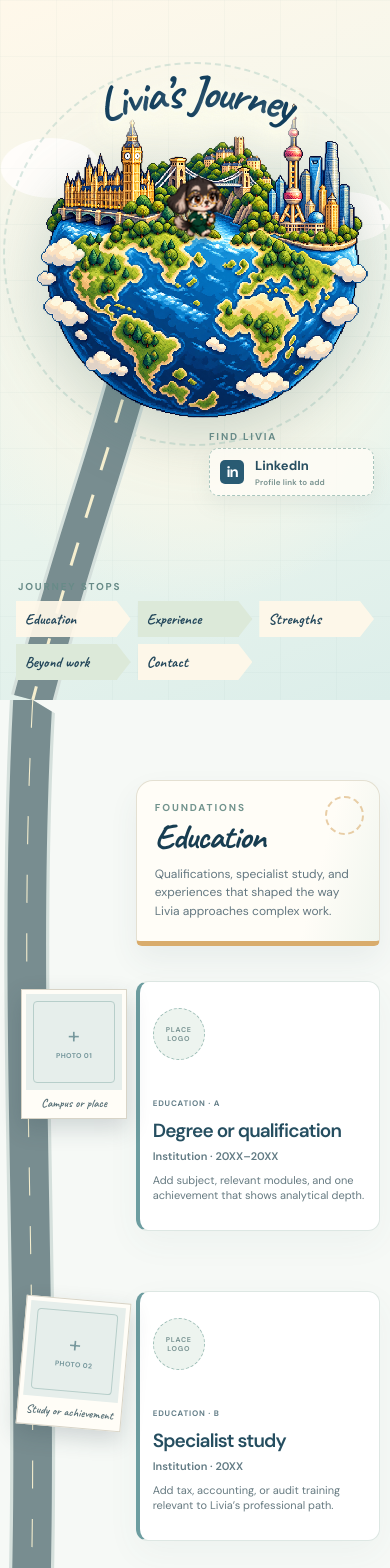
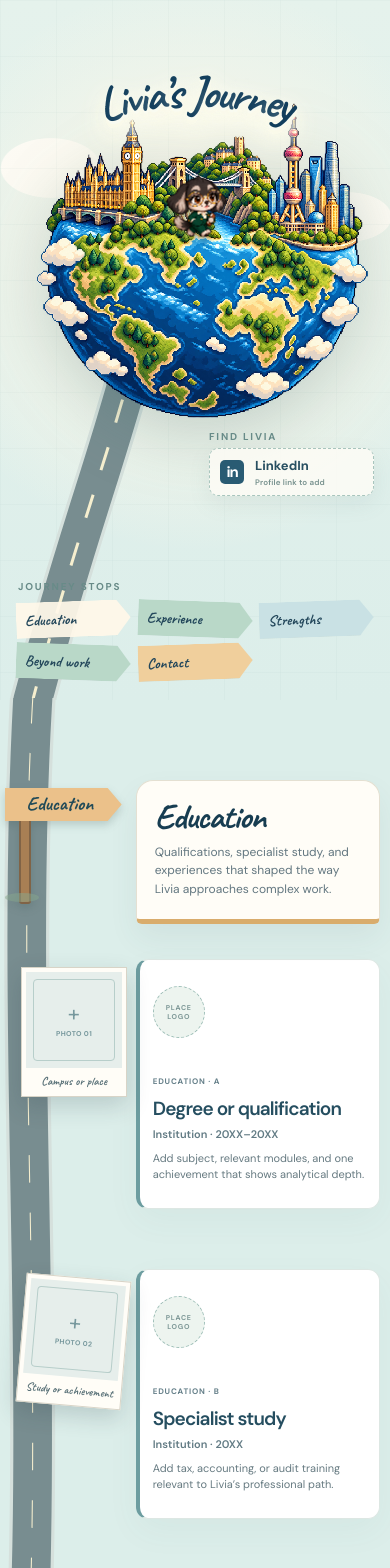
Before and after one commit to Archbaer/jiyan-lu, a Svelte app: page / in a window 390 px wide. Shown: the top 1568 px of the page. Built offline with nearby package versions, Linux system fonts and the light colour scheme.

Commit message:
fix(portfolio): refine journey headings and road signs

```diff
--- a/src/App.svelte
+++ b/src/App.svelte
@@ -67,7 +67,7 @@
     const endX = roadRect.left - heroRect.left + roadRect.width * 170 / 360;
     const endY = heroRect.height;
     connectorViewBox = `0 0 ${heroRect.width} ${heroRect.height}`;
-    connectorPath = `M ${startX} ${startY} C ${startX - 30} ${startY + 115}, ${endX + 45} ${endY - 170}, ${endX} ${endY}`;
+    connectorPath = `M ${startX} ${startY} C ${startX - 30} ${startY + 115}, ${endX + 45} ${endY - 170}, ${endX} ${endY} L ${endX - 16} ${endY + 90}`;
     connectorOuter = roadRect.width * 126 / 360;
     connectorInner = roadRect.width * 108 / 360;
   }
@@ -155,15 +155,16 @@
 
   <div class="journey-stages">
     <svg class="journey-road" viewBox="0 0 360 5000" preserveAspectRatio="none" aria-hidden="true">
-      <path d="M170 0 C115 300 220 620 135 950 S225 1530 155 1900 S120 2450 205 2870 S115 3500 165 3930 S215 4650 170 5000" fill="none" stroke="#d5e0dc" stroke-width="126" />
-      <path d="M170 0 C115 300 220 620 135 950 S225 1530 155 1900 S120 2450 205 2870 S115 3500 165 3930 S215 4650 170 5000" fill="none" stroke="#788d90" stroke-width="108" />
-      <path d="M170 0 C115 300 220 620 135 950 S225 1530 155 1900 S120 2450 205 2870 S115 3500 165 3930 S215 4650 170 5000" fill="none" stroke="#f6efcf" stroke-width="3" stroke-dasharray="24 26" />
+      <path d="M188 -100 L170 0 C115 300 220 620 135 950 S225 1530 155 1900 S120 2450 205 2870 S115 3500 165 3930 S215 4650 170 5000" fill="none" stroke="#d5e0dc" stroke-width="126" />
+      <path d="M188 -100 L170 0 C115 300 220 620 135 950 S225 1530 155 1900 S120 2450 205 2870 S115 3500 165 3930 S215 4650 170 5000" fill="none" stroke="#788d90" stroke-width="108" />
+      <path d="M188 -100 L170 0 C115 300 220 620 135 950 S225 1530 155 1900 S120 2450 205 2870 S115 3500 165 3930 S215 4650 170 5000" fill="none" stroke="#f6efcf" stroke-width="3" stroke-dasharray="24 26" />
     </svg>
     <div class="road-walker" class:walking class:at-contact={active === 'contact'} style={'left:' + walkerX + 'px;top:' + walkerY + 'px'} aria-hidden="true"><div class="dog-sprite"></div></div>
 
   <section class="story-section education" id="education" aria-labelledby="education-title">
+    <div class="roadside-sign" aria-hidden="true"><span>Education</span></div>
     <div class="stage-content">
-      <header class="section-heading reveal"><span class="eyebrow">FOUNDATIONS</span><h2 id="education-title">Education</h2><p>Qualifications, specialist study, and experiences that shaped the way Livia approaches complex work.</p></header>
+      <header class="section-heading reveal"><h2 id="education-title">Education</h2><p>Qualifications, specialist study, and experiences that shaped the way Livia approaches complex work.</p></header>
     </div>
     <div class="journey-list">
       {#each studies as study, index}
@@ -176,8 +177,9 @@
   </section>
 
   <section class="story-section work" id="work" aria-labelledby="work-title">
+    <div class="roadside-sign" aria-hidden="true"><span>Experience</span></div>
     <div class="stage-content">
-      <header class="section-heading reveal"><span class="eyebrow">PROFESSIONAL EXPERIENCE</span><h2 id="work-title">Work experience</h2><p>A concise record of responsibilities, results, and the judgement developed along the way.</p></header>
+      <header class="section-heading reveal"><h2 id="work-title">Work experience</h2><p>A concise record of responsibilities, results, and the judgement developed along the way.</p></header>
     </div>
     <div class="journey-list">
       {#each roles as role, index}
@@ -191,8 +193,9 @@
   </section>
 
   <section class="story-section skills" id="skills" aria-labelledby="skills-title">
+    <div class="roadside-sign" aria-hidden="true"><span>Strengths</span></div>
     <div class="stage-content">
-      <header class="section-heading reveal"><span class="eyebrow">WORKING STYLE</span><h2 id="skills-title">Skills & strengths</h2><p>Professional strengths are most useful when backed by real examples. These are suggested categories to tailor.</p></header>
+      <header class="section-heading reveal"><h2 id="skills-title">Skills & strengths</h2><p>Professional strengths are most useful when backed by real examples. These are suggested categories to tailor.</p></header>
       <div class="strength-grid">
         {#each strengths as strength}
           <article class="strength-card paper-card reveal"><span>{strength.number}</span><h3>{strength.title}</h3><p>{strength.detail}</p></article>
@@ -202,8 +205,9 @@
   </section>
 
   <section class="story-section interests" id="interests" aria-labelledby="interests-title">
+    <div class="roadside-sign" aria-hidden="true"><span>Beyond work</span></div>
     <div class="stage-content">
-      <header class="section-heading reveal"><span class="eyebrow">BEYOND THE DESK</span><h2 id="interests-title">Beyond work</h2><p>A considered glimpse of the person behind the professional profile.</p></header>
+      <header class="section-heading reveal"><h2 id="interests-title">Beyond work</h2><p>A considered glimpse of the person behind the professional profile.</p></header>
       <div class="interests-grid">
         <figure class="photo-slot interest-photo reveal"><div class="photo-window">{#if photos.interests[0]}<img src={photos.interests[0]} alt="Livia outside work" />{:else}<span class="photo-plus" aria-hidden="true">+</span><span>LIVIA PHOTO</span>{/if}</div><figcaption>Replace with a favourite personal photo.</figcaption></figure>
         <div class="interests-copy paper-card reveal"><span class="card-kicker">PERSONAL INTERESTS · SAMPLE CONTENT</span><h3>Curiosity beyond the numbers.</h3><p>Add a few meaningful interests: a place, a hobby, a cause, or a project that says something about Livia.</p><div class="interest-tags"><span>Interest one</span><span>Interest two</span><span>Interest three</span></div></div>
@@ -212,9 +216,10 @@
   </section>
 
   <section class="story-section contact" id="contact" aria-labelledby="contact-title">
+    <div class="roadside-sign" aria-hidden="true"><span>Contact</span></div>
     <div class="mailbox-scene" aria-hidden="true"><div class="mailbox"><span>MAIL</span><i></i></div><div class="mailbox-post"></div><img class="mailbox-dog" src="/assets/contact-dog-posting.png" alt="" /></div>
     <div class="stage-content contact-grid">
-      <div class="contact-intro reveal"><span class="eyebrow">NEXT CONVERSATION</span><h2 id="contact-title">Let’s connect.</h2><p>For opportunities, professional conversations, or a thoughtful introduction.</p><div class="contact-rule"></div><span class="contact-small">A good working relationship starts with a clear conversation.</span></div>
+      <div class="contact-intro reveal"><h2 id="contact-title">Let’s connect.</h2><p>For opportunities, professional conversations, or a thoughtful introduction.</p><div class="contact-rule"></div><span class="contact-small">A good working relationship starts with a clear conversation.</span></div>
       <form class="contact-form paper-card reveal" on:submit={previewContact}><div class="letter-heading"><div><span>TO LIVIA · PERSONAL POST</span><strong>Leave a note</strong></div><span aria-hidden="true">✉</span></div><label><span>Name</span><input type="text" name="name" placeholder="Your name" required autocomplete="name" /></label><label><span>Email</span><input type="email" name="email" placeholder="Your email" required autocomplete="email" /></label><label><span>Message</span><textarea name="message" placeholder="How can I help?" rows="4" required></textarea></label><button type="submit">Post message <span aria-hidden="true">↗</span></button>{#if formNotice}<p class="form-notice" role="status">{formNotice}</p>{/if}<p class="form-helper">Preview form. Connect a real inbox before public launch.</p></form>
     </div>
   </section>
--- a/src/style.css
+++ b/src/style.css
@@ -28,7 +28,7 @@ main{position:relative;overflow:hidden}
 .journey-walker.walking .dog-sprite{animation-play-state:running}
 @keyframes dog-walk{0%,100%{background-position:0 0}25%{background-position:33.333% 0}50%{background-position:66.666% 0}75%{background-position:100% 0}}
 
-.eyebrow,.card-kicker{color:#66808a;font-size:10px;font-weight:700;letter-spacing:.19em;text-transform:uppercase}
+.card-kicker{color:#66808a;font-size:10px;font-weight:700;letter-spacing:.19em;text-transform:uppercase}
 .status-dot{display:inline-block;width:7px;height:7px;margin-right:8px;border-radius:50%;background:#77a8a6;vertical-align:1px;box-shadow:0 0 0 4px #e1efed}
 .hero{position:relative;z-index:1;min-height:100svh;padding:112px clamp(24px,5vw,76px) 70px;background:linear-gradient(180deg,#fffcf6 0%,#f2f8f5 100%);scroll-margin-top:76px}
 .hero-inner{position:relative;z-index:4;max-width:1400px;margin:auto}
@@ -146,8 +146,8 @@ footer a:hover{text-decoration:underline}
 @keyframes hero-bob{to{transform:translate(-50%,-72%) translateY(-5px)}}
 .hero-orbit-dog .dog-sprite{animation-duration:.65s}
 
-.journey-stages{--rail:400px;position:relative;background:#f6f9f6}
-.journey-road{position:absolute;z-index:1;top:0;bottom:0;left:0;width:var(--rail);height:100%;pointer-events:none}
+.journey-stages{--rail:400px;position:relative;background:#dceeea}
+.journey-road{position:absolute;z-index:1;top:-2px;bottom:0;left:0;width:var(--rail);height:calc(100% + 2px);pointer-events:none}
 .road-walker{position:absolute;z-index:6;width:65px;aspect-ratio:2172/2896;transform:translate(-50%,-67%);pointer-events:none}
 .road-walker .dog-sprite{animation-play-state:paused;filter:drop-shadow(0 5px 2px #173d5155)}
 .road-walker.walking .dog-sprite{animation-play-state:running}
@@ -184,7 +184,7 @@ footer a:hover{text-decoration:underline}
 .interests-copy h3{font-family:'Caveat',cursive;font-size:clamp(38px,4vw,58px);font-weight:700}
 
 .journey-stages .contact{min-height:750px}
-.contact::before{content:'';position:absolute;z-index:2;inset:0;background:linear-gradient(to bottom,transparent 0,transparent 150px,#f6f9f6 390px)}
+.contact::before{content:'';position:absolute;z-index:2;inset:0;background:linear-gradient(to bottom,transparent 0,transparent 150px,#dceeea 390px)}
 .mailbox-scene{position:absolute;z-index:4;top:190px;left:5px;width:360px;height:390px}
 .mailbox{position:absolute;top:90px;left:160px;width:155px;height:165px;border:8px solid #224f68;border-radius:75px 75px 13px 13px;background:#36728f;box-shadow:inset 10px 0 #ffffff24,12px 12px 0 #20465d22}
 .mailbox::before{content:'';position:absolute;top:31px;left:18px;width:100px;height:13px;border:4px solid #183d52;border-radius:5px;background:#dce6db}
@@ -257,9 +257,8 @@ footer a:hover{text-decoration:underline}
 }
 
 /* Route starts at the globe; hero holds the only checkpoint navigation. */
-.hero{min-height:clamp(690px,82svh,960px);overflow:hidden;background:radial-gradient(circle at 50% 52%,#f9f7e9 0 21%,transparent 58%),radial-gradient(ellipse 18% 6% at 13% 24%,#fffdfa 0 70%,transparent 72%),radial-gradient(ellipse 16% 5% at 89% 31%,#fffdfa 0 70%,transparent 72%),linear-gradient(160deg,#fff8ea 0%,#e9f4ed 66%,#dceeea 100%)}
+.hero{min-height:clamp(690px,82svh,960px);overflow:hidden;background:radial-gradient(circle at 50% 38%,#f8f6e9 0 20%,transparent 60%),radial-gradient(ellipse 18% 6% at 13% 24%,#fffdfa 0 70%,transparent 72%),radial-gradient(ellipse 16% 5% at 89% 31%,#fffdfa 0 70%,transparent 72%),linear-gradient(180deg,#e5f2ec 0%,#dceeea 100%)}
 .hero::before{z-index:0;opacity:.26;background-size:56px 56px}
-.hero::after{content:'';position:absolute;z-index:0;top:10%;left:50%;width:min(780px,70vw);aspect-ratio:1;transform:translateX(-50%);border:2px dashed #9ac1b75c;border-radius:50%;pointer-events:none}
 .hero-road{position:absolute;z-index:1;inset:0;width:100%;height:100%;overflow:visible;pointer-events:none}
 .hero-world{z-index:3;width:min(760px,63vw,calc(100svh - 70px))}
 .hero h1{top:2%;left:0;width:100%;height:28%;transform:none;line-height:1}
@@ -272,7 +271,11 @@ footer a:hover{text-decoration:underline}
 .checkpoint-nav li{position:relative;padding-left:30px}
 .checkpoint-nav li::before{content:'';position:absolute;z-index:1;top:50%;left:8px;width:15px;height:15px;transform:translateY(-50%);border:3px solid #f8f5e9;border-radius:50%;background:#8ea6a0;box-shadow:0 1px 3px #3658614a}
 .checkpoint-nav a{display:flex;align-items:center;gap:10px;width:fit-content;min-width:151px;min-height:39px;padding:5px 18px 5px 11px;clip-path:polygon(0 0,calc(100% - 14px) 0,100% 50%,calc(100% - 14px) 100%,0 100%);background:#fff8e9ed;box-shadow:0 6px 12px #657a7733;color:#23475b;font-family:'Caveat',cursive;font-size:21px;font-weight:700;line-height:1;text-decoration:none;transition:transform .18s ease,background .18s ease}
-.checkpoint-nav li:nth-child(even) a{background:#dce9d9}
+.checkpoint-nav li:nth-child(odd) a{transform:rotate(-2deg)}
+.checkpoint-nav li:nth-child(even) a{transform:rotate(2deg);background:#b9d8c8}
+.checkpoint-nav li:nth-child(3) a{background:#c9e1e4}
+.checkpoint-nav li:nth-child(5) a{background:#f0cf9c}
+.checkpoint-nav a[aria-current]{background:#f4ddb0;filter:drop-shadow(0 3px 3px #4b6b6a55)}
 .checkpoint-nav a:hover,.checkpoint-nav a:focus-visible{transform:translateX(5px);background:#f4ddb0}
 .checkpoint-number{color:#809d9a;font-family:'DM Sans',sans-serif;font-size:9px;font-weight:700;letter-spacing:.06em}
 .hero-socials{position:absolute;z-index:5;top:34%;right:clamp(25px,4vw,70px);width:205px}
@@ -287,11 +290,14 @@ footer a:hover{text-decoration:underline}
 .journey-stages .story-section.skills{--section-accent:#9dbb9d}
 .journey-stages .story-section.interests{--section-accent:#d9b292}
 .journey-stages .story-section.contact{--section-accent:#93b7b8}
-.section-heading{position:relative;display:grid;grid-template-columns:minmax(0,1.1fr) minmax(230px,.9fr);column-gap:28px;align-items:center;min-height:165px;padding:23px 36px 26px;border:1px solid #e4e0d2;border-bottom:5px solid var(--section-accent);border-radius:23px 23px 8px 8px;background:linear-gradient(105deg,#fffdf7 0%,#fffdf7 72%,#f0f5ee 100%);box-shadow:0 14px 30px #34596612}
-.section-heading::before{content:'';position:absolute;top:18px;right:18px;width:58px;height:58px;border:2px dashed var(--section-accent);border-radius:50%;opacity:.58;pointer-events:none}
-.section-heading .eyebrow{grid-column:1;grid-row:1;color:#72948e}
-.section-heading h2{grid-column:1;grid-row:2;margin:3px 0 0;white-space:nowrap}
-.section-heading p{grid-column:2;grid-row:1/3;align-self:end;max-width:450px;padding:0 48px 8px 22px;border-left:2px solid #d6dfd5;font-size:14px;line-height:1.55}
+.section-heading{position:relative;display:block;min-height:0;padding:24px 34px 27px;border:1px solid #e4e0d2;border-bottom:5px solid var(--section-accent);border-radius:23px 23px 8px 8px;background:#fffdf7;box-shadow:0 14px 30px #34596612}
+.section-heading h2{margin:0 0 9px;font-size:clamp(60px,5.3vw,82px);line-height:.93;white-space:normal}
+.section-heading p{max-width:680px;margin:0;padding:0;border:0;font-size:14px;line-height:1.55}
+.roadside-sign{position:absolute;z-index:5;top:100px;left:calc(var(--rail) - 150px);width:132px;height:145px;pointer-events:none;filter:drop-shadow(0 7px 6px #36514d38)}
+.roadside-sign::before{content:'';position:absolute;top:28px;left:19px;width:12px;height:117px;border:2px solid #806346;border-radius:3px;background:#a87f54}
+.roadside-sign::after{content:'';position:absolute;top:135px;left:1px;width:48px;height:9px;border-radius:50%;background:#88a78e80}
+.roadside-sign span{position:relative;display:grid;place-items:center;width:100%;min-height:44px;padding:6px 13px 7px 6px;clip-path:polygon(0 0,calc(100% - 14px) 0,100% 50%,calc(100% - 14px) 100%,0 100%);background:#ebc18a;color:#224b58;font-family:'Caveat',cursive;font-size:23px;font-weight:700;line-height:1;text-align:center}
+.work .roadside-sign span{background:#bdd7d8}.skills .roadside-sign span{background:#c5dcb9}.interests .roadside-sign span{background:#edc6aa}.contact .roadside-sign span{background:#bfdcda}
 .journey-list{margin-top:35px}
 .journey-stages .contact{padding-top:80px}
 footer{justify-content:center;padding:27px}
@@ -302,12 +308,10 @@ footer a{font-size:12px;font-weight:700;letter-spacing:.04em}
   .checkpoint-nav{left:20px;width:180px}
   .checkpoint-nav a{min-width:143px;font-size:19px}
   .hero-socials{right:20px;width:170px}
-  .section-heading{grid-template-columns:1fr;gap:4px}
-  .section-heading p{grid-column:1;grid-row:3;align-self:auto;max-width:none;margin-top:8px;padding:0;border:0}
+  .section-heading p{max-width:none}
 }
 @media(max-width:700px){
   .hero{display:block;min-height:max(700px,calc(min(100vw - 20px,680px) + 270px))}
-  .hero::after{top:62px;width:min(calc(100vw - 10px),690px)}
   .hero-world{position:absolute;top:70px;left:50%;width:min(calc(100vw - 20px),680px);transform:translateX(-50%)}
   .hero h1{top:1%}
   .checkpoint-nav{top:auto;bottom:20px;left:16px;width:calc(100% - 32px)}
@@ -322,14 +326,16 @@ footer a{font-size:12px;font-weight:700;letter-spacing:.04em}
   .social-placeholder{padding:8px 10px}
   .social-placeholder strong{width:24px;height:24px;font-size:15px}
   .social-placeholder small{font-size:8px}
-  .section-heading{grid-template-columns:minmax(0,1fr);min-width:0;min-height:0;padding:20px 18px 21px;border-radius:17px 17px 6px 6px}
-  .section-heading::before{width:35px;height:35px;top:15px;right:15px}
-  .section-heading h2{white-space:normal}
+  .section-heading{min-width:0;padding:20px 18px 21px;border-radius:17px 17px 6px 6px}
   .section-heading p{font-size:12px}
 }
 @media(max-width:560px){
   .journey-stages{--rail:clamp(112px,33vw,150px)}
   .section-heading h2{min-width:0;font-size:clamp(35px,9vw,48px);overflow-wrap:anywhere}
+  .roadside-sign{top:88px;left:5px;width:calc(var(--rail) - 12px);filter:drop-shadow(0 4px 4px #36514d38)}
+  .roadside-sign span{min-height:33px;padding:4px 10px 5px 3px;font-size:clamp(16px,5vw,20px)}
+  .roadside-sign::before{top:24px;left:14px;width:8px;height:88px}
+  .roadside-sign::after{top:105px;left:0;width:34px}
 }
 @media(max-width:390px){
   .checkpoint-nav a{font-size:15px}
```
